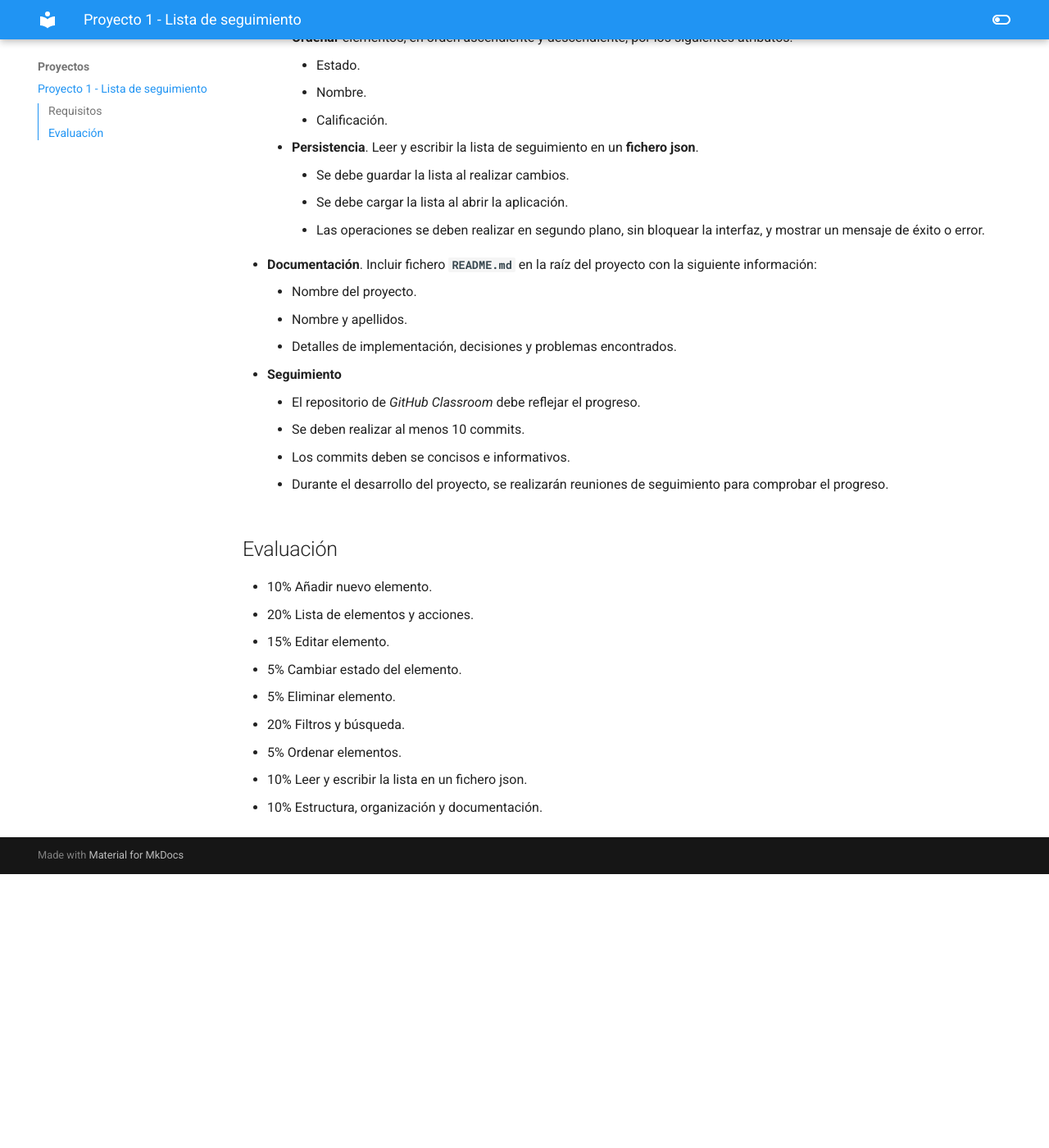
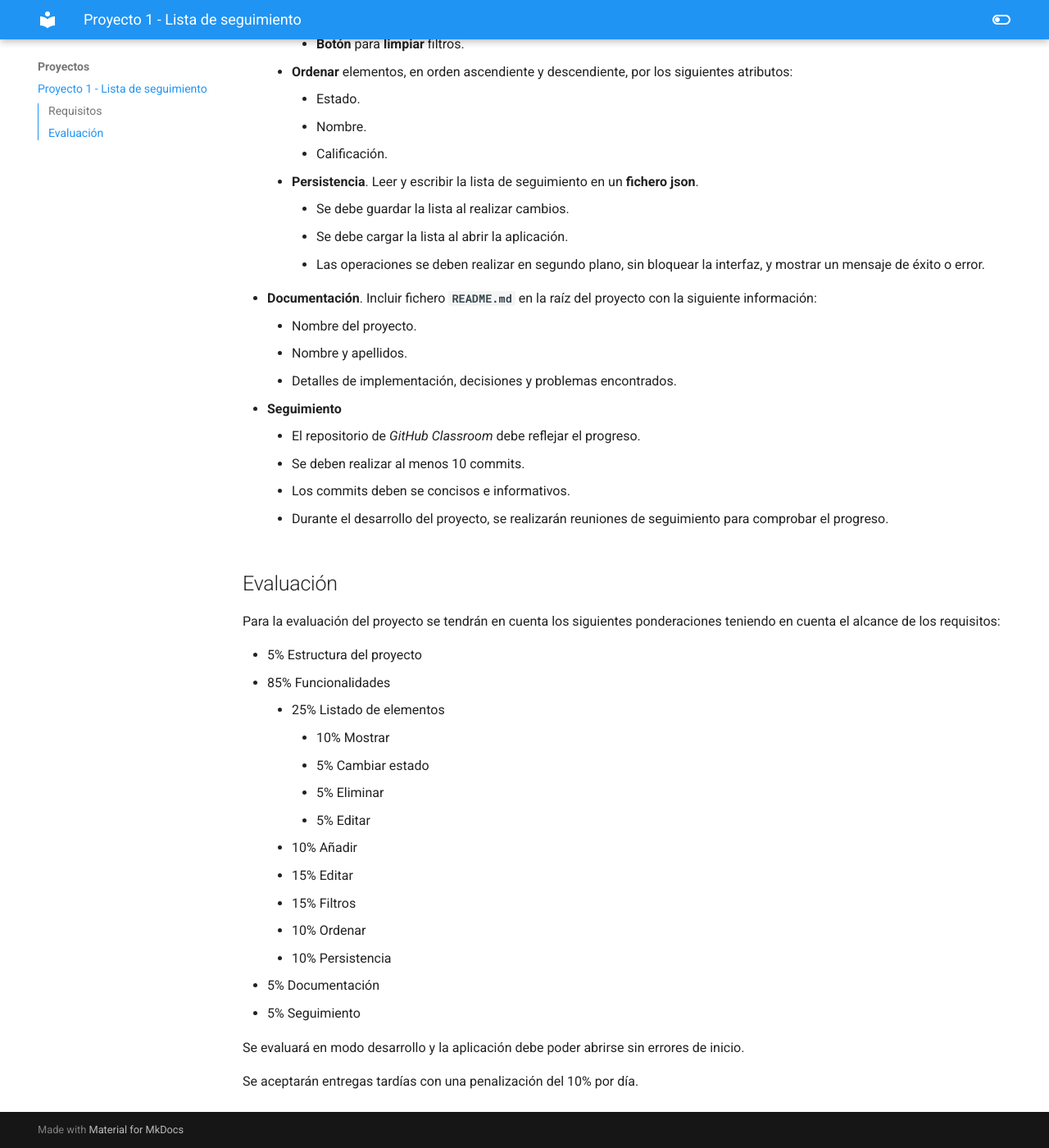
Before and after one commit to jsanvil/din24, an MkDocs documentation site: the page built from docs/proyectos/01_watchlist.md, in a window 1280 px wide and 1400 px high, scrolled down 1807 px. Shown: the whole window at 82% size. Built offline with MkDocs 1.6.1 and Material for MkDocs 9.7.7, drawn with Linux system fonts in a browser that asks for light colours; before the commit the page ends 2873 px from its top, so only the background shows below that; some of the changed text lies outside the part shown.

Commit message:
proyecto 1

```diff
--- a/docs/proyectos/01_watchlist.md
+++ b/docs/proyectos/01_watchlist.md
@@ -13,14 +13,14 @@
     - Separar el código en módulos bien definidos mediante **import** y **export**.
     - En la lógica de la aplicación, no utilizar frameworks o librerías externas a los proporcionados por Node.js y Electron.
     - Se podrán utilizar librerías de estilos. (Bootstrap, Materialize, etc.)
-- **Código estructurado**. Las variables, clases y funciones están bien comentadas. Los nombres de las clases, funciones y variables son descriptivos.
-- **Utilizar clases** para representar los elementos de la colección y la lista.
-- Los **elementos** tendrán los siguientes **atributos**:
-    - **`Name`**. **Obligatorio**. Máximo 50 caracteres.
-    - **`Type`**. `book`, `game`, `movie`.
-    - **`Status`**. `completed`, `in_progress`, `pending`. Por defecto, `pending`.
-    - **`Rating`**. Calificación del 1 al 5. Si es 0 se considera sin calificar.
-    - **`Notes`**. Máximo 200 caracteres.
+    - **Código estructurado**. Las variables, clases y funciones están bien comentadas. Los nombres de las clases, funciones y variables son descriptivos.
+    - **Utilizar clases** para representar los elementos de la colección y la lista.
+    - Los **elementos** tendrán los siguientes **atributos**:
+        - **`Name`**. **Obligatorio**. Máximo 50 caracteres.
+        - **`Type`**. `book`, `game`, `movie`.
+        - **`Status`**. `completed`, `in_progress`, `pending`. Por defecto, `pending`.
+        - **`Rating`**. Calificación del 1 al 5. Si es 0 se considera sin calificar.
+        - **`Notes`**. Máximo 200 caracteres.
 - **Funcionalidades**:
     - **Listado de elementos**.
         - El estado se debe representar con **colores** y/o **iconos**.
@@ -31,13 +31,14 @@
             - **Estado**. Icono o texto.
             - **Calificación**.
         - Los elementos deben tener tres opciones: **editar**, **cambiar estado** y **eliminar**.
-        - **Cambiar estado** del elemento. Se debe actualizar la lista al cambiar el estado.
-        - **Eliminar** elemento. Debe pedir confirmación al usuario. Se debe actualizar la lista al eliminar un elemento.
-        - **Editar** elemento. Mostrará un formulario con los campos del elemento con los valores actuales.
-            - Tendrá una opción para **cancelar** la edición.
-            - Si hay cambios y se cancela la edición, se debe pedir confirmación al usuario.
-            - Se debe validar el formulario y mostrar todos los errores antes de guardar los cambios.
+            - **Cambiar estado**. Se debe actualizar la lista al cambiar el estado.
+            - **Eliminar**. Debe pedir confirmación al usuario. Se debe actualizar la lista al eliminar un elemento.
+            - **Editar**. Mostrará una vista ampliada con todos los atributos del elemento.
     - **Añadir** nuevo elemento. Mostrará un formulario vacío con los campos del elemento. Se debe validar el formulario y mostrar todos los errores.
+    - **Editar** elemento. Mostrará un formulario con los campos del elemento con los valores actuales.
+        - Tendrá una opción para **cancelar** la edición.
+        - Si hay cambios y se cancela la edición, se debe pedir confirmación al usuario.
+        - Se debe validar el formulario y mostrar todos los errores antes de guardar los cambios.
     - **Filtros**. Se deben poder combinar varios filtros.
         - **Tipo**. `book`, `game`, `movie`.
         - **Estado**. `completed`, `in_progress`, `pending`.
@@ -66,12 +67,23 @@
 
 ## Evaluación
 
-- 10% Añadir nuevo elemento.
-- 20% Lista de elementos y acciones.
-- 15% Editar elemento.
--  5% Cambiar estado del elemento.
--  5% Eliminar elemento.
-- 20% Filtros y búsqueda.
--  5% Ordenar elementos.
-- 10% Leer y escribir la lista en un fichero json.
-- 10% Estructura, organización y documentación.
+Para la evaluación del proyecto se tendrán en cuenta los siguientes ponderaciones teniendo en cuenta el alcance de los requisitos:
+
+- 5% Estructura del proyecto
+- 85% Funcionalidades
+    - 25% Listado de elementos
+        - 10% Mostrar
+        - 5% Cambiar estado
+        - 5% Eliminar
+        - 5% Editar
+    - 10% Añadir
+    - 15% Editar
+    - 15% Filtros
+    - 10% Ordenar
+    - 10% Persistencia
+- 5% Documentación
+- 5% Seguimiento
+
+Se evaluará en modo desarrollo y la aplicación debe poder abrirse sin errores de inicio.
+
+Se aceptarán entregas tardías con una penalización del 10% por día.
```
